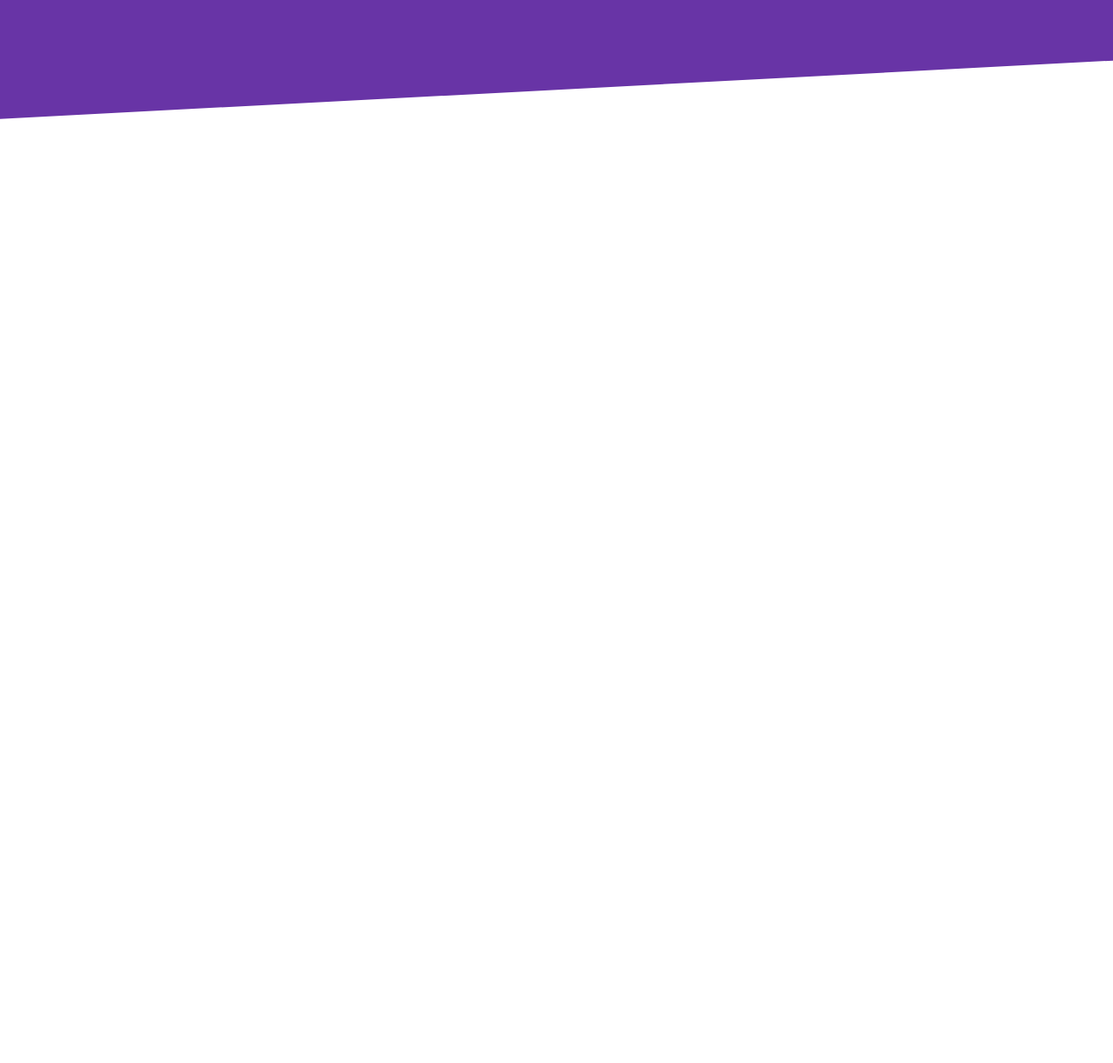
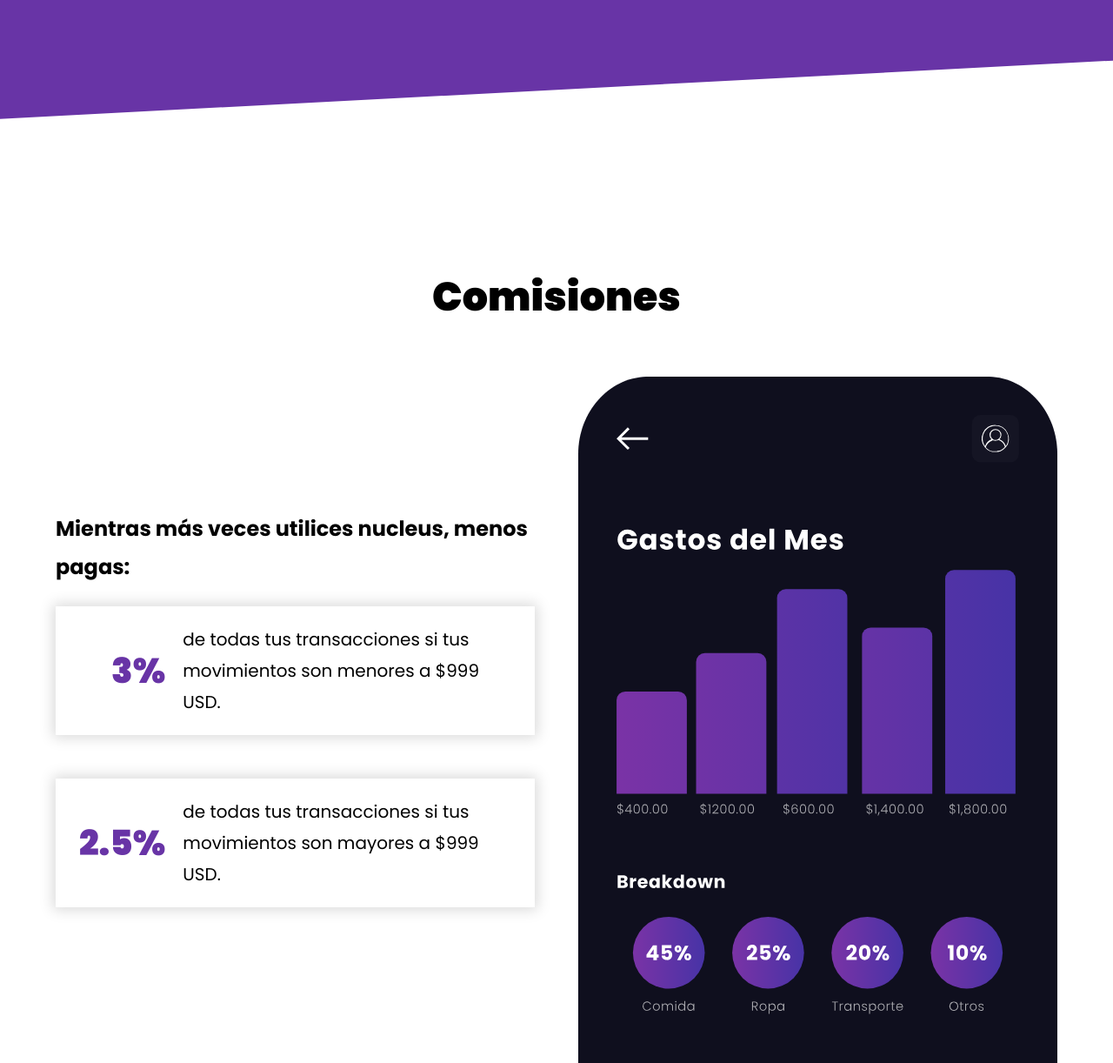
Before and after one commit to MarTofuz/Nucleus, a plain HTML site: page index.html in a window 1280 px wide. Shown: the part 2882-4104 px from the top of the page at 87% size. Before the commit the page ends 3182 px from the top, so only its background shows below. Drawn offline with Linux system fonts and the light colour scheme.

Commit message:
Seccion de comisiones

```diff
--- a/css/styles.css
+++ b/css/styles.css
@@ -4,114 +4,141 @@
     --negro: #000000;
     --fuentePrincipal: 'Poppins', sans-serif;
 }
+
 html {
     font-size: 62.5%;
     box-sizing: border-box;
 }
-*, *:before, *:after {
+
+*,
+*:before,
+*:after {
     box-sizing: inherit;
 }
+
 body {
     font-family: var(--fuentePrincipal);
     font-size: 1.6rem;
     line-height: 1.8;
 }
-h1, h2, h3 {
+
+h1,
+h2,
+h3 {
     font-weight: 900;
     margin: 2rem 0;
 }
+
 h1 {
     font-size: 5rem;
 }
+
 h2 {
     font-size: 4.6rem;
 }
+
 h3 {
     font-size: 3rem;
 }
+
 a {
     text-decoration: none;
 }
+
 img {
     max-width: 100%;
     display: block;
 }
+
 .contenedor {
     max-width: 120rem;
     margin: 0 auto;
     width: 90%;
 }
-[class$="__heading"]{
+
+[class$="__heading"] {
     text-align: center;
     margin-bottom: 5rem;
 }
-.header{
+
+.header {
     background-image: url(../img/header_bg.svg);
     background-repeat: no-repeat;
     background-position: top right;
     background-size: 10rem;
     padding: 5rem 0;
 }
-@media (min-width: 768px){
-    .header{
+
+@media (min-width: 768px) {
+    .header {
         background-size: 50rem;
     }
 }
-@media (min-width: 992px){
-    .header{
+
+@media (min-width: 992px) {
+    .header {
         background-size: 60rem;
     }
 }
-@media (min-width: 1280px){
-    .header{
+
+@media (min-width: 1280px) {
+    .header {
         background-size: 110rem;
     }
 }
-[class$="__contenedor"]{
+
+[class$="__contenedor"] {
     max-width: 120rem;
     margin: 0 auto;
     width: 90%;
 }
 
-@media (min-width: 768px){
-    .header__barra{
+@media (min-width: 768px) {
+    .header__barra {
         display: flex;
         justify-content: space-between;
     }
 }
-.header__logo{
+
+.header__logo {
     width: 15rem;
     margin: 0 auto 3rem auto;
 }
-@media (min-width: 768px){
-    .header__logo{
+
+@media (min-width: 768px) {
+    .header__logo {
         margin: 0;
     }
-    .header__grid{
+
+    .header__grid {
         display: grid;
-        grid-template-columns: repeat(2,1fr);
+        grid-template-columns: repeat(2, 1fr);
         gap: 4rem;
         align-items: center;
 
     }
 }
-.header__heading{
+
+.header__heading {
     font-size: 3rem;
 }
-@media (min-width: 768px){
-    .header__heading{
+
+@media (min-width: 768px) {
+    .header__heading {
         text-align: left;
         font-size: 5rem;
         line-height: 1.2;
     }
 }
-@media (min-width: 768px){
-    .header__imagen{
+
+@media (min-width: 768px) {
+    .header__imagen {
         max-width: 30rem;
         margin: 0 auto;
     }
 }
-.header__boton{
+
+.header__boton {
     background-color: var(--primario);
     display: block;
     padding: 1rem;
@@ -119,53 +146,60 @@ img {
     color: var(--blanco);
     margin-bottom: 4rem;
 }
-@media (min-width: 768px){
-    .header__boton{
+
+@media (min-width: 768px) {
+    .header__boton {
         padding: 1rem 3rem;
         display: inline-block;
     }
 }
 
 
-.navegacion{
+.navegacion {
     display: flex;
     flex-direction: column;
     align-items: center;
 }
-@media (min-width: 768px){
-    .navegacion{
+
+@media (min-width: 768px) {
+    .navegacion {
         flex-direction: row;
         align-items: flex-start;
         gap: 2rem;
     }
 }
-.navegacion__link{
+
+.navegacion__link {
     color: var(--primario);
 }
-@media (min-width: 768px){
-    .navegacion__link{
+
+@media (min-width: 768px) {
+    .navegacion__link {
         color: var(--blanco);
     }
 }
-.nucleus{
+
+.nucleus {
     margin-top: 3rem;
 }
-.nucleus__grid{
+
+.nucleus__grid {
     display: flex;
     flex-direction: column-reverse;
 }
-@media (min-width: 768px){
-    .nucleus__grid{
+
+@media (min-width: 768px) {
+    .nucleus__grid {
         display: grid;
         grid-template-columns: 1fr 2fr;
         column-gap: 5rem;
         align-items: center;
     }
 }
-.listado{
 
-}
-.listado__elemento{
+.listado {}
+
+.listado__elemento {
     background-color: var(--blanco);
     box-shadow: 0px 0px 15px 3px rgb(0 0 0 / .15);
     padding: 2rem;
@@ -173,51 +207,113 @@ img {
     transition-property: transform;
     transition-duration: 300ms;
 }
-.listado__elemento:hover{
+
+.listado__elemento:hover {
     transform: scale(1.1);
 }
-.listado__heading{
+
+@media (min-width: 768px) {
+
+
+    .listado__elemento--2col {
+        display: flex;
+        justify-content: space-between;
+        align-items: center;
+        gap: 2rem;
+    }
+}
+
+.listado__heading {
     font-size: 3rem;
     color: var(--primario);
     margin: 0;
 }
-.listado__texto{
+.listado__numero{
+    font-size: 6rem;
+    margin: 0;
+    font-weight: 900;
+    color: var(--primario);
+    text-align: center;
+}
+@media (min-width: 768px){
+    .listado__numero{
+        flex-basis: 20rem;
+        text-align: right;
+        font-size: 4rem;
+    }
+}
+
+
+.listado__texto {
     margin: 0;
     font-size: 2rem;
 }
-.seguridad{
+
+.seguridad {
     background-color: var(--primario);
     padding: 20rem 0;
     position: relative;
     margin: 10rem 0;
     overflow: hidden;
 }
+
 .seguridad::before,
-.seguridad::after{
+.seguridad::after {
     background-color: var(--blanco);
     content: '';
     height: 20rem;
     width: 110%;
     position: absolute;
 }
-.seguridad::before{
+
+.seguridad::before {
     top: -10rem;
     left: 0;
     transform: rotate(3deg);
 }
-.seguridad::after{
+
+.seguridad::after {
     bottom: -10rem;
     left: 0;
     transform: rotate(-3deg);
 }
-.seguridad__heading{
+
+.seguridad__heading {
     color: var(--blanco);
 }
-@media (min-width: 768px){
-    .seguridad__grid{
+
+@media (min-width: 768px) {
+    .seguridad__grid {
         display: grid;
-        grid-template-columns: repeat(2,1fr);
+        grid-template-columns: repeat(2, 1fr);
         column-gap: 5rem;
         align-items: center;
     }
 }
+
+@media (min-width: 768px) {
+    .comisiones__grid {
+        display: grid;
+        grid-template-columns: repeat(2, 1fr);
+        column-gap: 5rem;
+        align-items: flex-end;
+    }
+}
+@media (min-width: 998px){
+    .comisiones__grid {
+
+        align-items: center;
+    }
+}
+
+.comisiones__texto {
+    text-align: center;
+    font-size: 2.4rem;
+    font-weight: 700;
+}
+
+@media (min-width: 768px) {
+    .comisiones__texto {
+        text-align: left;
+    }
+}
--- a/index.html
+++ b/index.html
@@ -94,6 +94,32 @@
             </div>
         </div>
     </section>
+    <section class="comisiones">
+        <div class="comisiones__contenedor">
+            <h2 class="comisiones__heading">Comisiones</h2>
+            <div class="comisiones__grid">
+                <div class="comisiones__contenido">
+                    <p class="comisiones__texto">Mientras más veces utilices nucleus, menos pagas:</p>
+
+                    <div class="listado">
+                        <div class="listado__elemento listado__elemento--2col">
+                            <p class="listado__numero">3%</p>
+                            <p class="listado__texto">de todas tus transacciones si tus movimientos son menores a $999
+                                USD.</p>
+                        </div>
+                        <div class="listado__elemento listado__elemento--2col">
+                            <p class="listado__numero">2.5%</p>
+                            <p class="listado__texto">de todas tus transacciones si tus movimientos son mayores a $999
+                                USD.</p>
+                        </div>
+                    </div>
+                </div>
+                <div class="comisiones__imagen">
+                    <img src="img/app_3.svg" alt="imagen app">
+                </div>
+            </div>
+        </div>
+    </section>
 
 </body>
 
```
